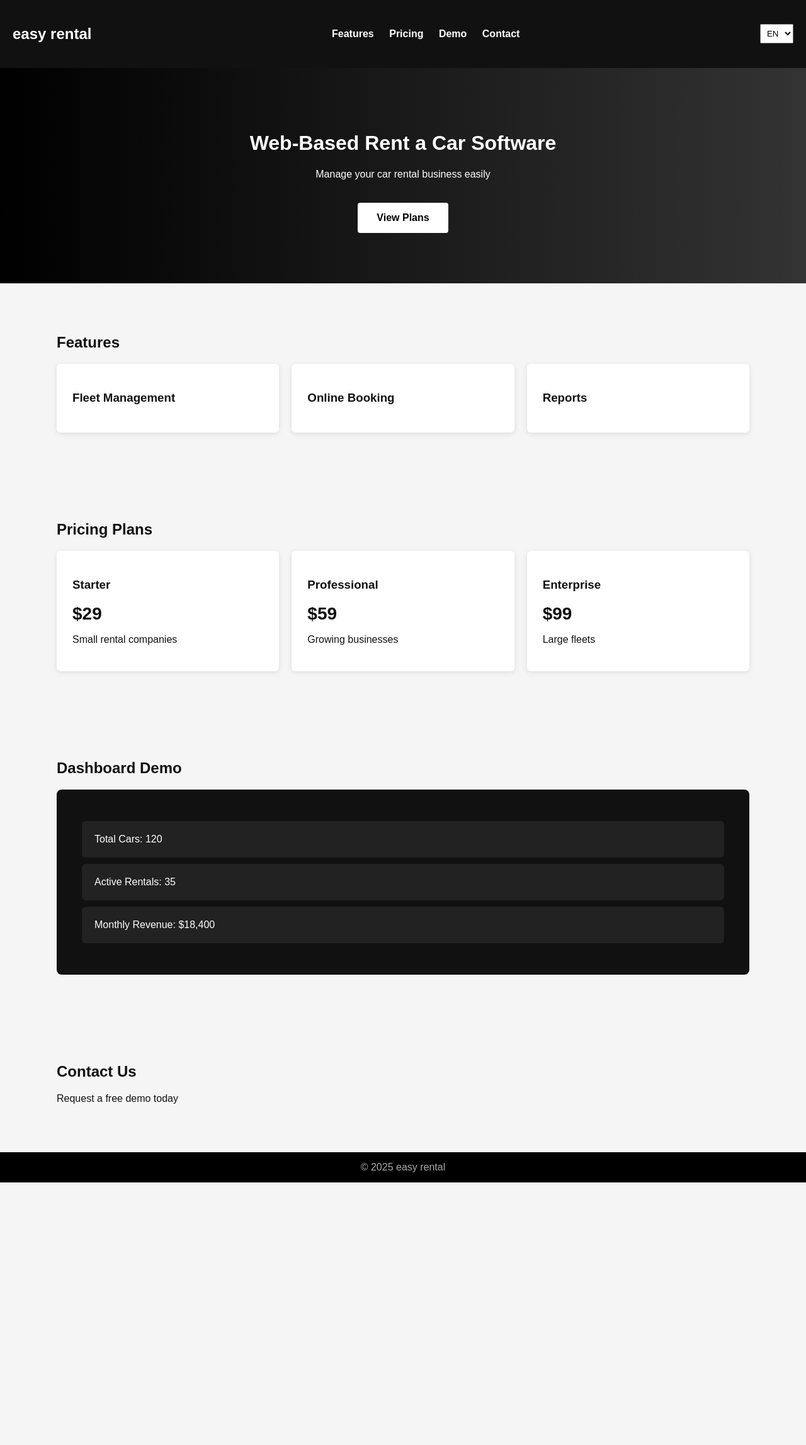
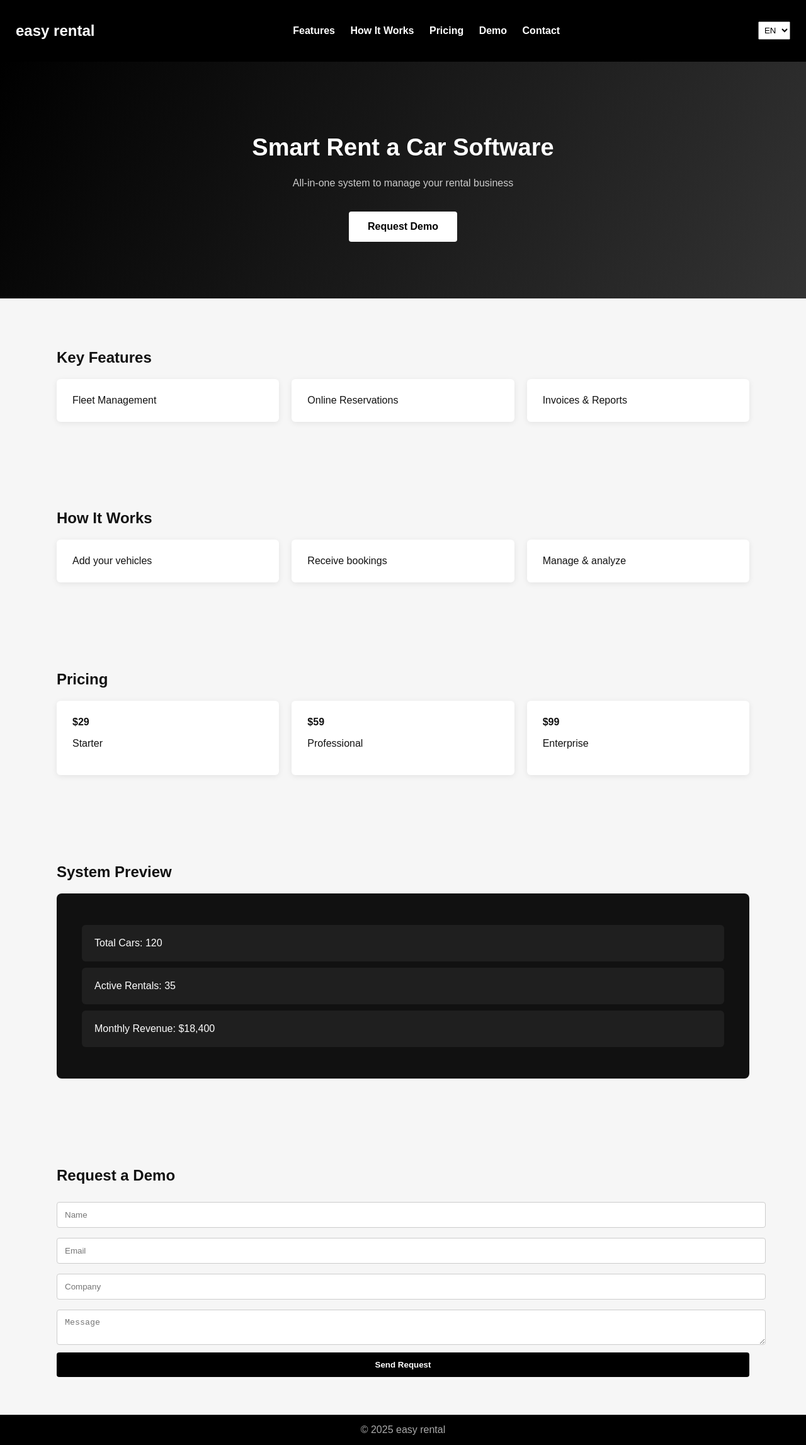
Before and after one commit to musaelmuhammed2-netizen/easy-rental, a plain HTML site: page index.html in a window 1280 px wide. Shown: the whole page at 63% size. Before the commit the page ends 1878 px from the top, so only its background shows below. Drawn offline with Linux system fonts and the light colour scheme.

Commit message:
Update index.html

```diff
--- a/index.html
+++ b/index.html
@@ -1,95 +1,114 @@
 <!DOCTYPE html>
-<html lang="ar">
+<html lang="en">
 <head>
 <meta charset="UTF-8">
 <title>easy rental | Rent a Car Software</title>
 
 <style>
-:root {
-  --black:#111;
-  --gray:#777;
-  --light:#f5f5f5;
+:root{
+ --black:#0f0f0f;
+ --gray:#666;
+ --light:#f6f6f6;
 }
 
-body {
+body{
  margin:0;
-  font-family: Arial, sans-serif;
-  background: var(--light);
-  color: var(--black);
+ font-family:Arial, sans-serif;
+ background:var(--light);
+ color:#111;
 }
 
-header {
-  background: var(--black);
-  color: white;
-  padding: 20px;
+header{
+ background:#000;
+ color:#fff;
+ padding:15px 25px;
  display:flex;
  justify-content:space-between;
  align-items:center;
 }
 
-nav a {
-  color:white;
+nav a{
+ color:#fff;
+ text-decoration:none;
  margin:0 10px;
-  text-decoration:none;
  font-weight:bold;
 }
 
-select { padding:6px; }
+select{padding:5px}
 
-.hero {
-  padding:80px 20px;
+.hero{
+ background:linear-gradient(120deg,#000,#333);
+ color:#fff;
+ padding:90px 20px;
  text-align:center;
-  background: linear-gradient(to right,#000,#333);
-  color:white;
 }
 
-.btn {
+.hero h1{font-size:38px}
+.hero p{color:#ccc}
+
+.btn{
+ background:#fff;
+ color:#000;
+ padding:15px 30px;
+ text-decoration:none;
+ font-weight:bold;
+ border-radius:4px;
  display:inline-block;
  margin-top:20px;
-  padding:15px 30px;
-  background:white;
-  color:black;
-  text-decoration:none;
+}
+
+section{
+ max-width:1100px;
+ margin:auto;
+ padding:60px 20px;
+}
+
+.grid{
+ display:grid;
+ grid-template-columns:repeat(auto-fit,minmax(250px,1fr));
+ gap:20px;
+}
+
+.card{
+ background:#fff;
+ padding:25px;
+ border-radius:6px;
+ box-shadow:0 2px 10px rgba(0,0,0,.08);
+}
+
+.dark{
+ background:#111;
+ color:#fff;
+ border-radius:8px;
+ padding:40px;
+}
+
+.dark div{
+ background:#1f1f1f;
+ margin:10px 0;
+ padding:20px;
+ border-radius:6px;
+}
+
+form input,form textarea{
+ width:100%;
+ padding:12px;
+ margin:8px 0;
+ border-radius:4px;
+ border:1px solid #ccc;
+}
+
+form button{
+ background:#000;
+ color:#fff;
+ padding:12px;
+ width:100%;
+ border:none;
  font-weight:bold;
  border-radius:4px;
 }
 
-section {
-  padding:60px 20px;
-  max-width:1100px;
-  margin:auto;
-}
-
-.grid {
-  display:grid;
-  grid-template-columns: repeat(auto-fit,minmax(250px,1fr));
-  gap:20px;
-}
-
-.card {
-  background:white;
-  padding:25px;
-  border-radius:6px;
-  box-shadow:0 2px 8px rgba(0,0,0,0.1);
-}
-
-.card strong { font-size:28px; }
-
-.dashboard {
-  background:#111;
-  color:white;
-  padding:40px;
-  border-radius:8px;
-}
-
-.dashboard div {
-  background:#222;
-  padding:20px;
-  margin:10px 0;
-  border-radius:6px;
-}
-
-footer {
+footer{
  background:#000;
  color:#aaa;
  text-align:center;
@@ -101,12 +120,13 @@ footer {
 <body>
 
 <header>
-  <h2 id="logo">easy rental</h2>
+<h2>easy rental</h2>
 <nav>
-    <a href="#features" id="navFeatures">Features</a>
-    <a href="#pricing" id="navPricing">Pricing</a>
-    <a href="#demo" id="navDemo">Demo</a>
-    <a href="#contact" id="navContact">Contact</a>
+<a href="#features" id="n1">Features</a>
+<a href="#how" id="n2">How It Works</a>
+<a href="#pricing" id="n3">Pricing</a>
+<a href="#demo" id="n4">Demo</a>
+<a href="#contact" id="n5">Contact</a>
 </nav>
 <select id="lang">
 <option value="en">EN</option>
@@ -116,44 +136,41 @@ footer {
 </header>
 
 <div class="hero">
-  <h1 id="heroTitle">Web-Based Rent a Car Software</h1>
-  <p id="heroText">Manage your car rental business easily</p>
-  <a href="#pricing" class="btn" id="heroBtn">View Plans</a>
+<h1 id="heroTitle">Smart Rent a Car Software</h1>
+<p id="heroText">All-in-one system to manage your rental business</p>
+<a href="#contact" class="btn" id="heroBtn">Request Demo</a>
 </div>
 
 <section id="features">
-  <h2 id="featuresTitle">Features</h2>
+<h2 id="featuresTitle">Key Features</h2>
 <div class="grid">
-    <div class="card"><h3 id="f1">Fleet Management</h3></div>
-    <div class="card"><h3 id="f2">Online Booking</h3></div>
-    <div class="card"><h3 id="f3">Reports</h3></div>
+<div class="card" id="f1">Fleet Management</div>
+<div class="card" id="f2">Online Reservations</div>
+<div class="card" id="f3">Invoices & Reports</div>
+</div>
+</section>
+
+<section id="how">
+<h2 id="howTitle">How It Works</h2>
+<div class="grid">
+<div class="card" id="h1">Add your vehicles</div>
+<div class="card" id="h2">Receive bookings</div>
+<div class="card" id="h3">Manage & analyze</div>
 </div>
 </section>
 
 <section id="pricing">
-  <h2 id="pricingTitle">Pricing Plans</h2>
+<h2 id="pricingTitle">Pricing</h2>
 <div class="grid">
-    <div class="card">
-      <h3 id="p1">Starter</h3>
-      <strong>$29</strong>
-      <p id="p1t">Small rental companies</p>
-    </div>
-    <div class="card">
-      <h3 id="p2">Professional</h3>
-      <strong>$59</strong>
-      <p id="p2t">Growing businesses</p>
-    </div>
-    <div class="card">
-      <h3 id="p3">Enterprise</h3>
-      <strong>$99</strong>
-      <p id="p3t">Large fleets</p>
-    </div>
+<div class="card"><strong>$29</strong><p id="p1">Starter</p></div>
+<div class="card"><strong>$59</strong><p id="p2">Professional</p></div>
+<div class="card"><strong>$99</strong><p id="p3">Enterprise</p></div>
 </div>
 </section>
 
 <section id="demo">
-  <h2 id="demoTitle">Dashboard Demo</h2>
-  <div class="dashboard">
+<h2 id="demoTitle">System Preview</h2>
+<div class="dark">
 <div id="d1">Total Cars: 120</div>
 <div id="d2">Active Rentals: 35</div>
 <div id="d3">Monthly Revenue: $18,400</div>
@@ -161,47 +178,89 @@ footer {
 </section>
 
 <section id="contact">
-  <h2 id="contactTitle">Contact Us</h2>
-  <p id="contactText">Request a free demo today</p>
+<h2 id="contactTitle">Request a Demo</h2>
+<form>
+<input type="text" placeholder="Name">
+<input type="email" placeholder="Email">
+<input type="text" placeholder="Company">
+<textarea placeholder="Message"></textarea>
+<button type="submit" id="sendBtn">Send Request</button>
+</form>
 </section>
 
 <footer>© 2025 easy rental</footer>
 
 <script>
 const t={
-en:{dir:"ltr",heroTitle:"Web-Based Rent a Car Software",heroText:"Manage your car rental business easily",
-heroBtn:"View Plans",featuresTitle:"Features",
-pricingTitle:"Pricing Plans",demoTitle:"Dashboard Demo",
-p1:"Starter",p1t:"Small rental companies",
-p2:"Professional",p2t:"Growing businesses",
-p3:"Enterprise",p3t:"Large fleets",
-contactTitle:"Contact Us",contactText:"Request a free demo today",
-navFeatures:"Features",navPricing:"Pricing",navDemo:"Demo",navContact:"Contact",
-f1:"Fleet Management",f2:"Online Booking",f3:"Reports"},
-ar:{dir:"rtl",heroTitle:"برنامج تأجير سيارات سحابي",heroText:"إدارة شركتك بسهولة",
-heroBtn:"الأسعار",featuresTitle:"المميزات",
-pricingTitle:"خطط الأسعار",demoTitle:"عرض النظام",
-p1:"بداية",p1t:"شركات صغيرة",
-p2:"احترافي",p2t:"شركات نامية",
-p3:"مؤسسات",p3t:"أساطيل كبيرة",
-contactTitle:"تواصل معنا",contactText:"اطلب عرضًا تجريبيًا",
-navFeatures:"المميزات",navPricing:"الأسعار",navDemo:"عرض النظام",navContact:"تواصل",
-f1:"إدارة الأسطول",f2:"حجز أونلاين",f3:"تقارير"},
-tr:{dir:"ltr",heroTitle:"Araç Kiralama Yazılımı",heroText:"İşinizi kolayca yönetin",
-heroBtn:"Paketler",featuresTitle:"Özellikler",
-pricingTitle:"Fiyatlandırma",demoTitle:"Panel Demo",
-p1:"Başlangıç",p1t:"Küçük firmalar",
-p2:"Profesyonel",p2t:"Büyüyen işletmeler",
-p3:"Kurumsal",p3t:"Büyük filolar",
-contactTitle:"İletişim",contactText:"Ücretsiz demo isteyin",
-navFeatures:"Özellikler",navPricing:"Fiyatlar",navDemo:"Demo",navContact:"İletişim",
-f1:"Filo Yönetimi",f2:"Online Rezervasyon",f3:"Raporlama"}
+en:{
+heroTitle:"Smart Rent a Car Software",
+heroText:"All-in-one system to manage your rental business",
+heroBtn:"Request Demo",
+featuresTitle:"Key Features",
+howTitle:"How It Works",
+pricingTitle:"Pricing",
+demoTitle:"System Preview",
+contactTitle:"Request a Demo",
+sendBtn:"Send Request",
+f1:"Fleet Management",
+f2:"Online Reservations",
+f3:"Invoices & Reports",
+h1:"Add your vehicles",
+h2:"Receive bookings",
+h3:"Manage & analyze",
+p1:"Starter",
+p2:"Professional",
+p3:"Enterprise",
+n1:"Features",n2:"How It Works",n3:"Pricing",n4:"Demo",n5:"Contact"
+},
+ar:{
+heroTitle:"برنامج تأجير سيارات ذكي",
+heroText:"نظام متكامل لإدارة شركات تأجير السيارات",
+heroBtn:"اطلب تجربة",
+featuresTitle:"المميزات",
+howTitle:"كيف يعمل النظام",
+pricingTitle:"الأسعار",
+demoTitle:"عرض النظام",
+contactTitle:"طلب تجربة",
+sendBtn:"إرسال الطلب",
+f1:"إدارة الأسطول",
+f2:"الحجوزات الإلكترونية",
+f3:"الفواتير والتقارير",
+h1:"إضافة السيارات",
+h2:"استقبال الحجوزات",
+h3:"الإدارة والتحليل",
+p1:"بداية",
+p2:"احترافي",
+p3:"مؤسسات",
+n1:"المميزات",n2:"كيف يعمل",n3:"الأسعار",n4:"عرض النظام",n5:"تواصل"
+},
+tr:{
+heroTitle:"Akıllı Araç Kiralama Yazılımı",
+heroText:"Araç kiralama işinizi tek yerden yönetin",
+heroBtn:"Demo İste",
+featuresTitle:"Özellikler",
+howTitle:"Nasıl Çalışır",
+pricingTitle:"Fiyatlar",
+demoTitle:"Sistem Önizleme",
+contactTitle:"Demo Talebi",
+sendBtn:"Gönder",
+f1:"Filo Yönetimi",
+f2:"Online Rezervasyon",
+f3:"Fatura & Raporlar",
+h1:"Araç ekle",
+h2:"Rezervasyon al",
+h3:"Yönet & analiz et",
+p1:"Başlangıç",
+p2:"Profesyonel",
+p3:"Kurumsal",
+n1:"Özellikler",n2:"Nasıl Çalışır",n3:"Fiyatlar",n4:"Demo",n5:"İletişim"
+}
 };
 
 document.getElementById("lang").addEventListener("change",e=>{
 const l=t[e.target.value];
-document.body.dir=l.dir;
-for(let k in l){ if(document.getElementById(k)) document.getElementById(k).innerText=l[k]; }
+document.body.dir=e.target.value==="ar"?"rtl":"ltr";
+for(let k in l){if(document.getElementById(k))document.getElementById(k).innerText=l[k]}
 });
 </script>
 
```
Lines whose indentation alone changed are shown as unchanged.
